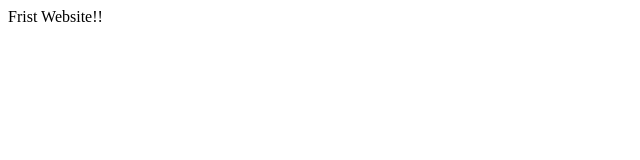
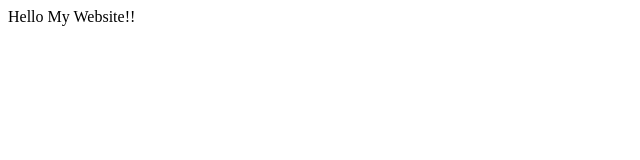
Before and after one commit to aonitcmtc/Software_Design, a plain HTML site: page index.html in a window 1280 px wide. Shown: the full height of the page, 0-640 px from the left. Drawn offline with Linux system fonts and the light colour scheme.

Commit message:
add title

```diff
--- a/index.html
+++ b/index.html
@@ -1,10 +1,10 @@
 <html>
 	<head>
-
+		<title>Website test</title>
 	</head>
 
 	<body>
-		Frist Website!!
+		Hello My Website!!
 	</body>
 
 </html>
```
